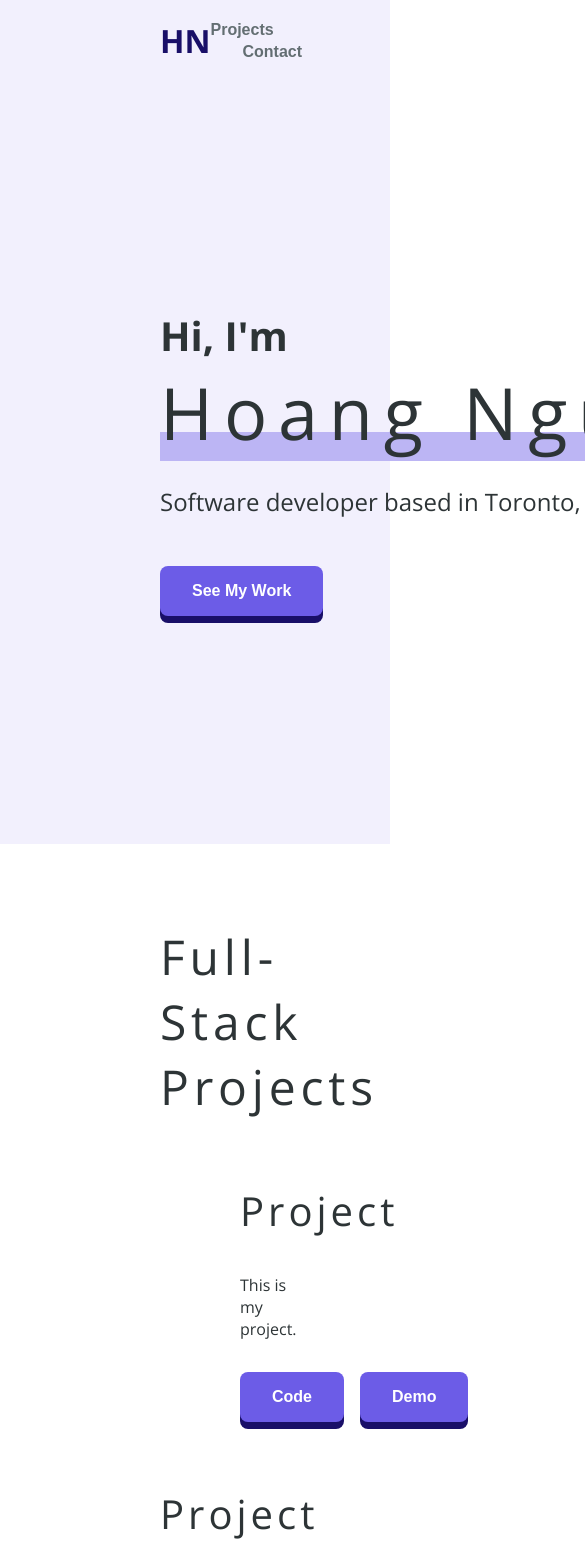
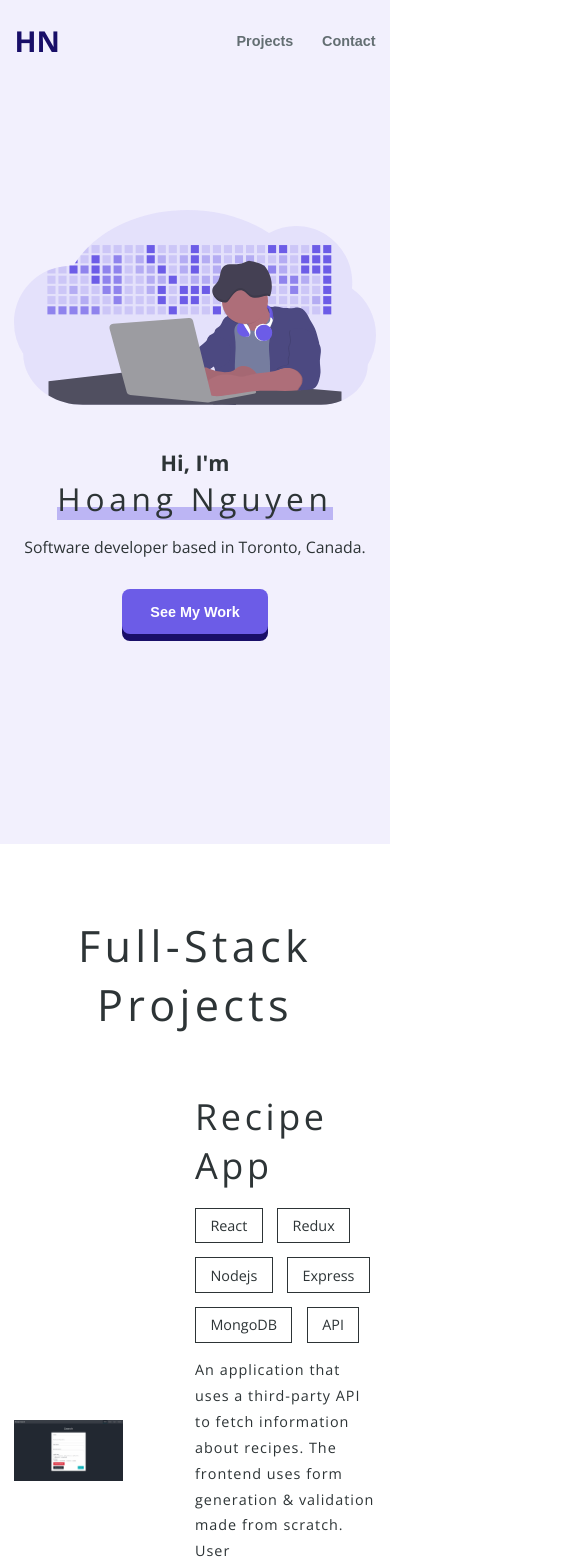
Before and after one commit to HoangNguyen-CA/portfolio, a React (Create React App) app: page / in a window 390 px wide. Shown: the top 1568 px of the page, 585 px wide, since content can reach past the window. Built offline with nearby package versions, Linux system fonts and the light colour scheme.

Commit message:
Imported the recipe app into MainProject. Started working on site responsiveness -> responsive cover is complete.

```diff
--- a/src/App.js
+++ b/src/App.js
@@ -2,6 +2,7 @@ import Cover from './cover/Cover';
 import Navbar from './navbar/Navbar';
 import MainProjects from './projects/MainProjects';
 import SmallProjects from './projects/SmallProjects';
+import GlobalStyle from './globalStyles';
 
 import { ThemeProvider } from 'styled-components';
 import { theme } from './theme';
@@ -9,6 +10,7 @@ import { theme } from './theme';
 function App() {
   return (
     <ThemeProvider theme={theme}>
+      <GlobalStyle></GlobalStyle>
       <Navbar />
       <Cover />
       <MainProjects />
--- /dev/null
+++ b/src/components/SectionInner.js
@@ -0,0 +1,23 @@
+import styled from 'styled-components';
+
+const SectionInner = styled.div.attrs((props) => ({
+  paddingy: props.paddingy || '5em',
+}))`
+  padding: ${(props) => props.paddingy + ' ' + props.theme.paddingx.desktop};
+
+  max-width: ${({ theme }) => theme.maxWidth};
+  margin: 0 auto;
+
+  @media ${({ theme }) => theme.breakpoints.laptop} {
+    padding: ${(props) => props.paddingy + ' ' + props.theme.paddingx.laptop};
+  }
+
+  @media ${({ theme }) => theme.breakpoints.tablet} {
+    padding: ${(props) => props.paddingy + ' ' + props.theme.paddingx.tablet};
+  }
+  @media ${({ theme }) => theme.breakpoints.mobile} {
+    padding: ${(props) => props.paddingy + ' ' + props.theme.paddingx.mobile};
+  }
+`;
+
+export default SectionInner;
--- a/src/cover/Cover.js
+++ b/src/cover/Cover.js
@@ -4,32 +4,41 @@ import styled from 'styled-components';
 import Button from '../components/Button';
 
 import illustration from '../images/cover.svg';
+import SectionInner from '../components/SectionInner';
 
 const Container = styled.div`
   background-color: ${({ theme }) => theme.bg.header};
+  overflow: hidden;
 `;
 
-const Inner = styled.div`
-  min-height: calc(100vh - ${({ theme }) => theme.navbarHeight});
+const Inner = styled(SectionInner)`
+  min-height: 100vh;
   display: flex;
   align-items: center;
-  padding: 5em ${({ theme }) => theme.paddingx.desktop};
 
   & > * + * {
-    margin-left: 5em;
+    margin: 0 0 0 3em;
   }
-  max-width: ${({ theme }) => theme.maxWidth};
-  margin: 0 auto;
+
+  @media ${({ theme }) => theme.breakpoints.tablet} {
+    text-align: center;
+    flex-direction: column;
+    justify-content: center;
+
+    & > * + * {
+      margin: 0 0 3em 0; /* margin bottom due to order being reversed */
+    }
+  }
 `;
 
 const LeftContainer = styled.div`
-  width: max-content;
+  width: min(max-content, 100%);
   color: ${({ theme }) => theme.clr.neutral[900]};
 `;
 
 const Header = styled.h1`
   display: inline-block;
-  font-size: 4.5rem;
+  font-size: 4rem;
   font-weight: 300;
   letter-spacing: 0.15em;
   margin-bottom: 0em;
@@ -49,25 +58,52 @@ const Header = styled.h1`
     left: 0;
     z-index: -1;
   }
+
+  @media ${({ theme }) => theme.breakpoints.laptop} {
+    font-size: 3rem;
+  }
+  @media ${({ theme }) => theme.breakpoints.tablet} {
+    font-size: 3rem;
+  }
+  @media ${({ theme }) => theme.breakpoints.tablet} {
+    font-size: 3rem;
+  }
+  @media ${({ theme }) => theme.breakpoints.mobile} {
+    font-size: 2.2rem;
+  }
 `;
 
 const SubHeader = styled.h2`
   font-size: 2.5rem;
+  @media ${({ theme }) => theme.breakpoints.laptop} {
+    font-size: 1.5rem;
+  }
 `;
 
 const Tag = styled.p`
   font-size: 1.5rem;
   margin-top: 1em;
   margin-bottom: 2em;
+  @media ${({ theme }) => theme.breakpoints.laptop} {
+    font-size: 1.3rem;
+  }
+  @media ${({ theme }) => theme.breakpoints.tablet} {
+    font-size: 1.1rem;
+  }
 `;
 
 const ImgContainer = styled.div`
-  width: auto;
+  height: max-content;
   & > img {
     width: 100%;
     display: block;
   }
-  flex-grow: 1;
+  flex-grow: 1 0;
+
+  @media ${({ theme }) => theme.breakpoints.tablet} {
+    flex: 0 0;
+    order: -1;
+  }
 `;
 
 const Cover = () => {
--- /dev/null
+++ b/src/globalStyles.js
@@ -0,0 +1,22 @@
+import { createGlobalStyle } from 'styled-components';
+
+const GlobalStyle = createGlobalStyle`
+
+:root{
+    font-size: 110%;
+}
+
+@media ${({ theme }) => theme.breakpoints.laptop}{
+    :root{
+        font-size: 100%;
+    }
+}
+@media ${({ theme }) => theme.breakpoints.mobile}{
+    :root{
+        font-size: 90%;
+    }
+}
+
+`;
+
+export default GlobalStyle;
--- a/src/navbar/Navbar.js
+++ b/src/navbar/Navbar.js
@@ -2,19 +2,23 @@ import React from 'react';
 import styled from 'styled-components';
 import Navlinks from './Navlinks';
 
+import SectionInner from '../components/SectionInner';
+
 const Container = styled.div`
-  background-color: ${({ theme }) => theme.bg.header};
+  background-color: ${({ theme }) => theme.clr.neutral[200]};
+  position: fixed;
+  width: 100%;
+  z-index: 100;
+  top: 0;
 `;
 
-const Inner = styled.div`
+const Inner = styled(SectionInner)`
   display: flex;
-  margin: 0 auto;
 
   align-items: center;
   justify-content: space-between;
   height: ${({ theme }) => theme.navbarHeight};
   max-width: ${({ theme }) => theme.maxWidth};
-  padding: 0 ${({ theme }) => theme.paddingx.desktop};
 `;
 
 const Logo = styled.p`
@@ -27,7 +31,7 @@ const Logo = styled.p`
 const Navbar = () => {
   return (
     <Container>
-      <Inner>
+      <Inner paddingy='0'>
         <Logo>HN</Logo>
         <Navlinks />
       </Inner>
--- a/src/projects/MainProject.js
+++ b/src/projects/MainProject.js
@@ -15,15 +15,16 @@ const Container = styled.div`
 `;
 
 const ImgContainer = styled.div`
-  width: 100%;
+  width: 50%;
   & > img {
     width: 100%;
     display: block;
   }
+  max-width: 1980px;
 `;
 
 const Inner = styled.div`
-  width: 100%;
+  width: 50%;
 `;
 
 const Header = styled.h3`
@@ -34,7 +35,10 @@ const Header = styled.h3`
   letter-spacing: 0.1em;
 `;
 const Desc = styled.p`
+  font-size: 1rem;
   margin-bottom: 2em;
+  letter-spacing: 1px;
+  line-height: 1.8em;
 `;
 
 const ButtonContainer = styled.div`
@@ -72,7 +76,7 @@ const MainProject = ({
     </ImgContainer>
   );
 
-  const tagsNode = tags.map((str) => <Tag>{str}</Tag>);
+  const tagsNode = tags.map((str) => <Tag key={str}>{str}</Tag>);
 
   const contentNode = (
     <Inner>
@@ -81,7 +85,7 @@ const MainProject = ({
       <Desc>{desc}</Desc>
       <ButtonContainer>
         <Button onClick={() => openNewPage(codeLink)}>Code</Button>
-        <Button onClick={() => openNewPage(demoLink)}>Demo</Button>
+        <Button onClick={() => openNewPage(demoLink)}>Demo (Heroku)</Button>
       </ButtonContainer>
     </Inner>
   );
--- a/src/projects/MainProjects.js
+++ b/src/projects/MainProjects.js
@@ -4,16 +4,15 @@ import styled from 'styled-components';
 import Header from '../components/SectionHeader';
 import MainProject from './MainProject';
 
-import Image1 from '../images/cover.svg';
+import { recipeAppInfo } from './ProjectInfo';
+
+import SectionInner from '../components/SectionInner';
 
 const Container = styled.div`
   background-color: ${({ theme }) => theme.bg.main};
 `;
 
-const Inner = styled.div`
-  max-width: ${({ theme }) => theme.maxWidth};
-  margin: 0 auto;
-  padding: 5em ${({ theme }) => theme.paddingx.desktop};
+const Inner = styled(SectionInner)`
   color: ${({ theme }) => theme.clr.neutral[900]};
 
   & > * + * {
@@ -26,8 +25,7 @@ const MainProjects = ({ reversed }) => {
     <Container>
       <Inner>
         <Header>Full-Stack Projects</Header>
-        <MainProject image={Image1}></MainProject>
-        <MainProject image={Image1} reversed></MainProject>
+        <MainProject {...recipeAppInfo}></MainProject>
       </Inner>
     </Container>
   );
--- /dev/null
+++ b/src/projects/ProjectInfo.js
@@ -0,0 +1,10 @@
+import recipeAppImage from '../images/projects/recipe.png';
+
+export const recipeAppInfo = {
+  image: recipeAppImage,
+  header: 'Recipe App',
+  tags: ['React', 'Redux', 'Nodejs', 'Express', 'MongoDB', 'API'],
+  desc: 'An application that uses a third-party API to fetch information about recipes. The frontend uses form generation & validation made from scratch. User authentication/authorization is implemented using json web tokens. Users can save favorite recipes for future reference.',
+  demoLink: 'https://hoangnguyen-recipe-app.herokuapp.com/',
+  codeLink: 'https://github.com/HoangNguyen-CA/cooking-recipe-app',
+};
--- a/src/projects/SmallProject.js
+++ b/src/projects/SmallProject.js
@@ -11,8 +11,9 @@ const Container = styled.div`
   height: max-content;
 
   overflow: hidden;
-  border: 2px solid ${({ theme }) => theme.clr.neutral[800]};
-  box-shadow: 5px 5px ${({ theme }) => theme.clr.neutral[900]};
+  /*border: 2px solid ${({ theme }) => theme.clr.neutral[800]};*/
+  box-shadow: 0 20px 30px 0 ${({ theme }) => theme.clr.neutral[900]}44;
+  border-radius: 10px;
 
   width: 100%;
 
@@ -74,7 +75,7 @@ const SmallProject = ({ image, header = 'Project', codeLink, demoLink }) => {
         <Header>{header}</Header>
         <ButtonContainer>
           <Button onClick={() => openNewPage(codeLink)}>Code</Button>
-          <Button onDemo={() => openNewPage(demoLink)}>Demo</Button>
+          <Button onClick={() => openNewPage(demoLink)}>Demo</Button>
         </ButtonContainer>
       </Overlay>
       <ImgContainer>
--- a/src/projects/SmallProjects.js
+++ b/src/projects/SmallProjects.js
@@ -8,18 +8,17 @@ import fyloStorageImage from '../images/projects/fylo-storage-component.jpg';
 import calculatorImage from '../images/projects/calculator.jpg';
 import shortlyImage from '../images/projects/shortly.jpg';
 
+import SectionInner from '../components/SectionInner';
+
 const Container = styled.div`
   background-color: ${({ theme }) => theme.bg.main};
 `;
 
-const Inner = styled.div`
-  max-width: ${({ theme }) => theme.maxWidth};
-  margin: 0 auto;
-  padding: 5em ${({ theme }) => theme.paddingx.desktop};
+const Inner = styled(SectionInner)`
   color: ${({ theme }) => theme.clr.neutral[900]};
 
   & > * + * {
-    margin-top: 3em;
+    margin-top: 5em;
   }
 `;
 
@@ -27,7 +26,7 @@ const ProjectsContainer = styled.div`
   display: grid;
   grid-template-columns: repeat(2, 1fr);
   grid-template-rows: 1fr;
-  gap: 2em;
+  gap: 3em;
 `;
 
 const SmallProjects = () => {
--- a/src/theme.js
+++ b/src/theme.js
@@ -24,8 +24,17 @@ export const theme = {
     },
   },
 
+  breakpoints: {
+    laptop: '(max-width: 1440px)',
+    tablet: '(max-width: 900px)',
+    mobile: '(max-width: 600px)',
+  },
+
   paddingx: {
     desktop: '10em',
+    laptop: '5em',
+    tablet: '4em',
+    mobile: '1em',
   },
 
   navbarHeight: '80px',
```
Also changed, not shown: src/images/projects/recipe.png (added).
